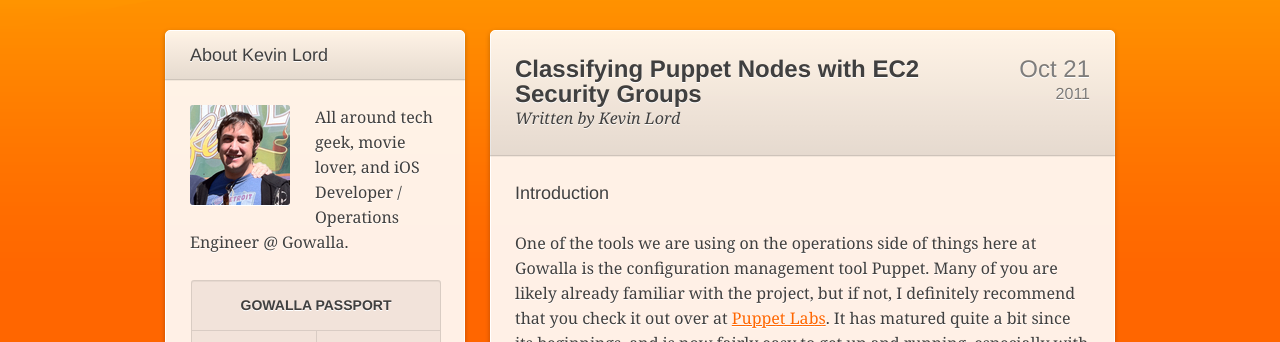
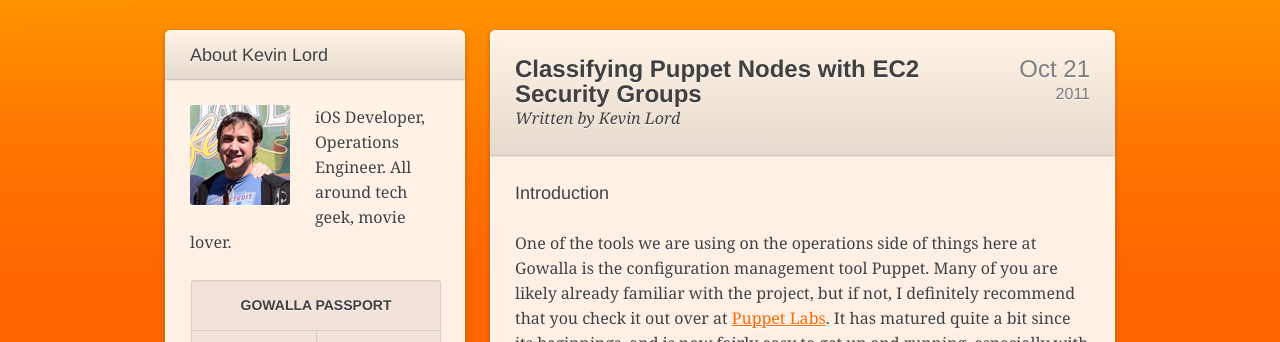
Before and after one commit to gowalla-archive/gowalla.github.com, a Jekyll site: the page built from _posts/2011-10-13-puppet.md, in a window 1280 px wide. Shown: the part 220-562 px from the top of the page. Built offline with Jekyll 4.4.1, drawn with Linux system fonts in a browser that asks for light colours; Markdown is read by kramdown in place of the engine named in the settings; part of the change alters nothing that is shown.

Commit message:
Add roles to bios.

```diff
--- a/_config.yml
+++ b/_config.yml
@@ -9,7 +9,7 @@ team:
   -
     id: ak
     name: "Adam Keys"
-    description: "Telling a joke and/or making Gowalla code."
+    description: "API &amp; Platform Developer. Telling a joke and/or making Gowalla code."
     gowalla: therealadam
     github: therealadam
     twitter: therealadam
@@ -17,7 +17,7 @@ team:
   -
     id: jc
     name: "John Critz"
-    description: "Platform developer and NERF expert."
+    description: "Platform Developer. NERF and explosions expert."
     gowalla: jc
     github: critzjm
     twitter: critzjm
@@ -25,7 +25,7 @@ team:
   -
     id: ad
     name: "Andrew Dupont"
-    description: "JavaScript sniper. Sugar-Free Red Bull addict. Gowalla developer."
+    description: "Platform &amp; Web Developer. JavaScript sniper. Sugar-Free Red Bull addict. Gowalla developer."
     gowalla: savetheclocktower
     github: savetheclocktower
     twitter: andrewdupont
@@ -33,7 +33,7 @@ team:
   -
     id: am
     name: "Adam McManus"
-    description: "I like to ride my bike. Lots."
+    description: "Operations Engineer. I like to ride my bike. Lots."
     gowalla: amcmanus
     github: amcmanus
     twitter: amcmanus
@@ -41,7 +41,7 @@ team:
   -
     id: mt
     name: "Mattt Thompson"
-    description: "Hacker from the Rustbelt, living in Austin, TX. iOS and Ruby Developer at Gowalla"
+    description: "iOS Developer. Hacker from the Rustbelt, living in Austin, TX. iOS and Ruby Developer at Gowalla"
     gowalla: mattt
     github: mattt
     twitter: mattt
@@ -49,7 +49,7 @@ team:
   -
     id: rs
     name: "Richard Schneeman"
-    description: "A location based ruby hacker working for Gowalla."
+    description: "Platform &amp; Web Developer. A location based ruby hacker working for Gowalla."
     gowalla: schneems
     github: schneems
     twitter: schneems
@@ -57,7 +57,7 @@ team:
   -
     id: kl
     name: "Kevin Lord"
-    description: "All around tech geek, movie lover, and iOS Developer / Operations Engineer @ Gowalla."
+    description: "iOS Developer, Operations Engineer. All around tech geek, movie lover."
     gowalla: lordkev
     github: lordkev
     twitter: lordkev
@@ -65,7 +65,7 @@ team:
   -
     id: sco
     name: "Scott Raymond"
-    description: "Co-founder & CTO of Gowalla. Ruby, Cocoa, & JavaScript developer. Author. Indoorsman."
+    description: "Co-founder & CTO, iOS Developer. Ruby, Cocoa, & JavaScript developer. Author. Indoorsman."
     gowalla: sco
     github: sco
     twitter: sco
@@ -73,7 +73,7 @@ team:
   -
     id: soop
     name: "Adam Michela"
-    description: "I design at Gowalla, ride bicycles, and raise a couple of awesome kids. How about you?"
+    description: "Designer, Web Developer. I ride bicycles, and raise a couple of awesome kids. How about you?"
     gowalla: soopa
     github: soopa
     twitter: soopa
@@ -81,7 +81,7 @@ team:
   -
     id: bf
     name: "Brad Fults"
-    description: "Ruby and Rails platform developer with a background in JavaScript and front-end web development. Prefers simplicity, directness, red wine, fast cars and is healthily obsessed with quality."
+    description: "Platform Developer. Background in JavaScript and front-end web development. Prefers simplicity, directness, red wine, fast cars and is healthily obsessed with quality."
     gowalla: h3h
     github: h3h
     twitter: h3h
@@ -89,15 +89,15 @@ team:
   -
     id: pm
     name: "Philip McAllister"
-    description: "Android developer @ Gowalla."
+    description: "Android Developer."
     gowalla: mcalliph
     github: mcalliph
     twitter: mcalliph
 
   -
     id: tp
-    name: "Thorben Pimke"
-    description: "BlackBerry Developer at Gowalla."
+    name: "Thorben Primke"
+    description: "BlackBerry Developer."
     gowalla: tprimke
     github: thorbenprimke
     twitter: tprimke
@@ -105,7 +105,7 @@ team:
   -
     id: dy
     name: "Drew Yeaton"
-    description: "Designer at Gowalla. I have 4 limbs dedicated to the eventual procreation of a progenitor species. I eat on a daily basis and play piano nightly."
+    description: "Designer &amp; Mobile Developer. I have 4 limbs dedicated to the eventual procreation of a progenitor species. I eat on a daily basis and play piano nightly."
     gowalla: xeeton
     github: drewyeaton
     twitter: xeeton
```
